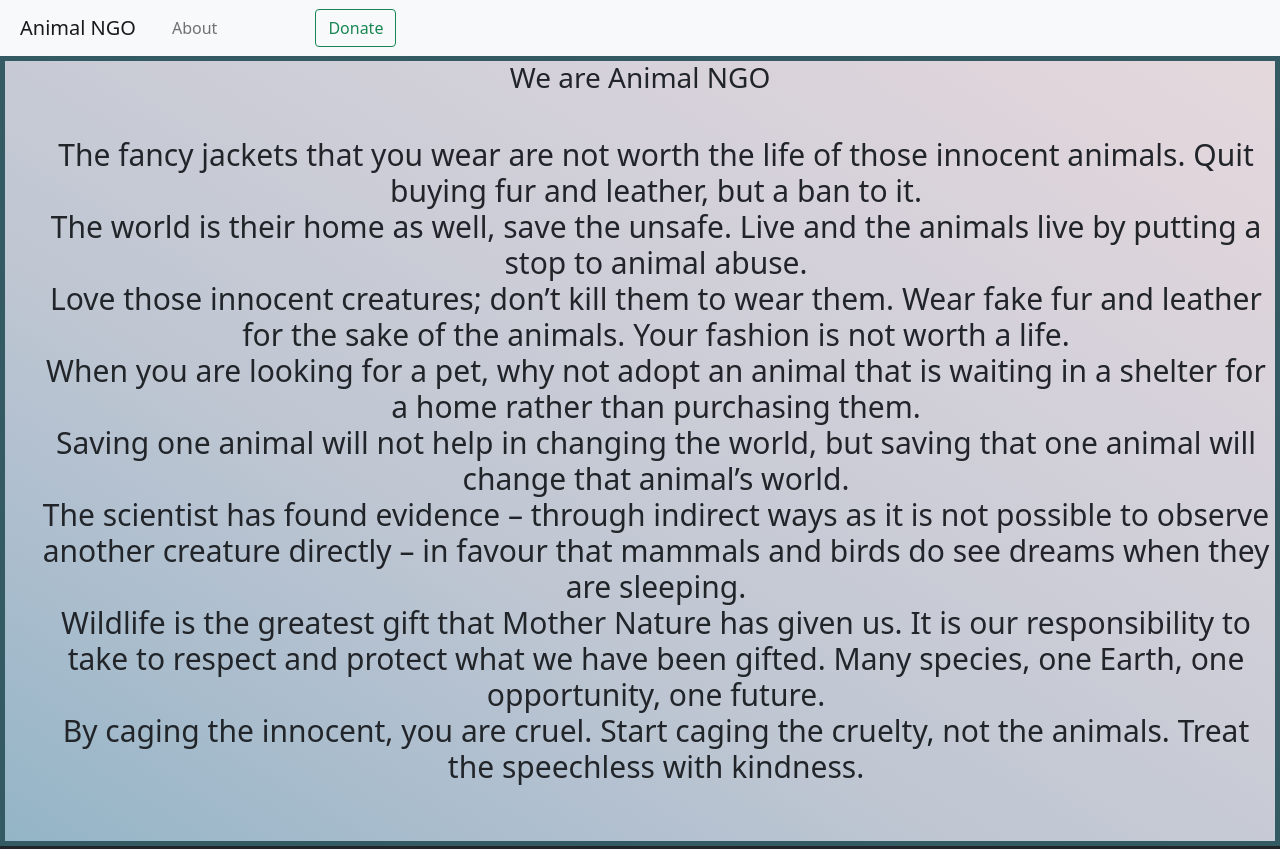
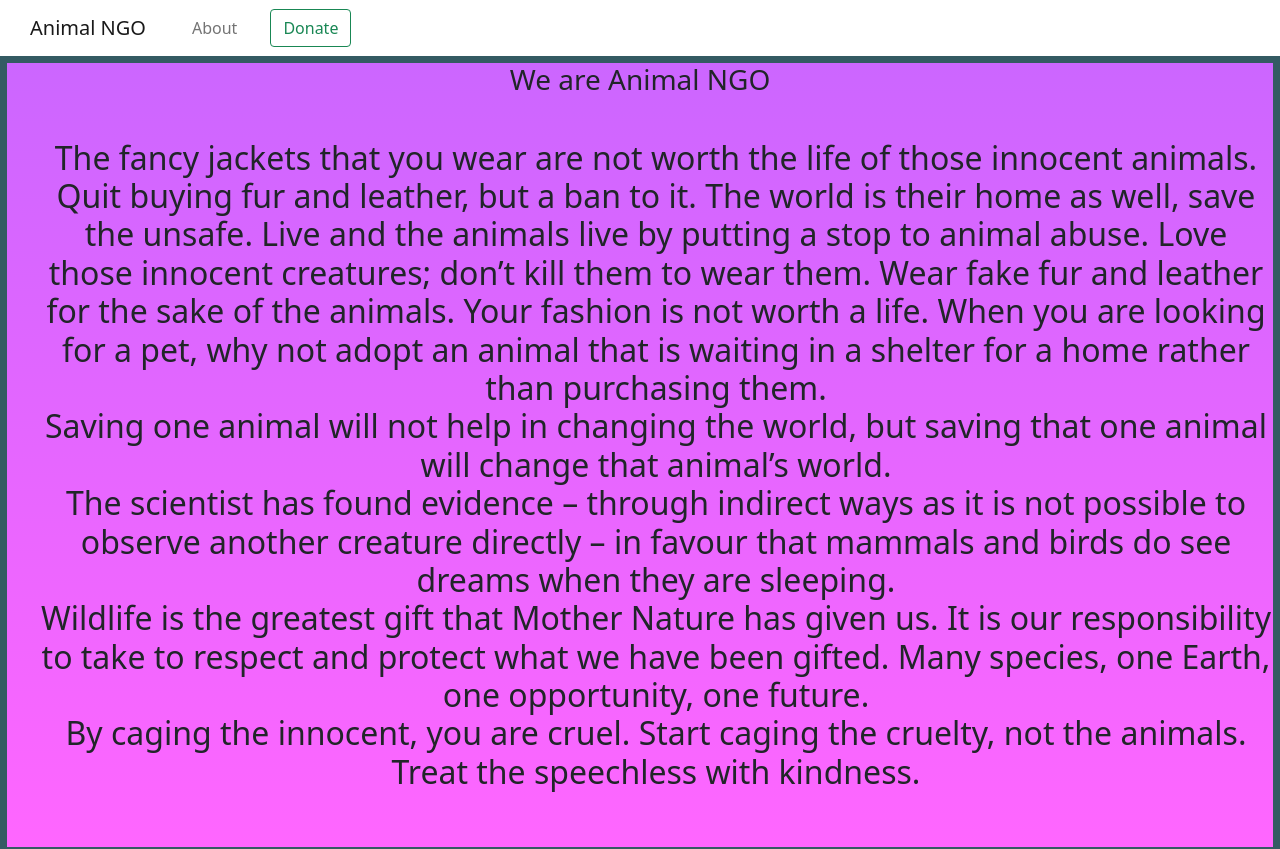
Before and after one commit to Alakhdeepsingh/Indian-AnimalNGO, a React (Create React App) app: page /about in a window 1280 px wide. Shown: the top 849 px of the page. Built offline with nearby package versions, Linux system fonts and the light colour scheme.

Commit message:
animalngo

```diff
--- a/src/About.js
+++ b/src/About.js
@@ -5,15 +5,17 @@ let fixed = {
 };
 let none = {
   listStyle: "none",
-  fontSize: "30px",
+  fontSize: "32px",
   marginTop: "10px",
 };
 let border = {
-  border: "solid 5px #345B63",
+  border: "solid 7px #345B63",
 
   backgroundImage:
-    "linear-gradient(to right top, #93b5c6, #9fb9ca, #aabdcd, #b4c1d0, #bec6d2, #c4c9d4, #caccd6, #d0cfd8, #d5d1da, #dbd3db, #e0d6db, #e4d8dc)",
-};
+    // "linear-gradient(to right top, #93b5c6, #9fb9ca, #aabdcd, #b4c1d0, #bec6d2, #c4c9d4, #caccd6, #d0cfd8, #d5d1da, #dbd3db, #e0d6db, #e4d8dc)",
+    "linear-gradient(to bottom, #cc66ff 0%, #ff66ff 100%)"
+
+  };
 
 export const About = () => {
   return (
@@ -22,24 +24,20 @@ export const About = () => {
         <p className="text-center">
           <h3>We are Animal NGO </h3> <br />{" "}
           <h6>
-            <ol style={none}>
+            <ul style={none}>
               <li>
                 The fancy jackets that you wear are not worth the life of those
                 innocent animals. Quit buying fur and leather, but a ban to it.
-              </li>
-              <li>
                 The world is their home as well, save the unsafe. Live and the
                 animals live by putting a stop to animal abuse.
-              </li>
-              <li>
                 Love those innocent creatures; don’t kill them to wear them.
                 Wear fake fur and leather for the sake of the animals. Your
                 fashion is not worth a life.
-              </li>
-              <li>
+
+
                 When you are looking for a pet, why not adopt an animal that is
                 waiting in a shelter for a home rather than purchasing them.
-              </li>
+                </li>
               <li>
                 Saving one animal will not help in changing the world, but
                 saving that one animal will change that animal’s world.
@@ -60,7 +58,7 @@ export const About = () => {
                 By caging the innocent, you are cruel. Start caging the cruelty,
                 not the animals. Treat the speechless with kindness.
               </li>
-            </ol>
+            </ul>
           </h6>
           <br />
 
--- a/src/App.css
+++ b/src/App.css
@@ -2,3 +2,6 @@
   position:absolute;
   bottom:5px;
 }
+/* .height{
+  height:1000px;
+} */
--- a/src/App.js
+++ b/src/App.js
@@ -21,7 +21,9 @@ import { Link } from "react-router-dom";
 
 let style = {
   //width: "10px",
-  height: "650px",
+  height: "640px",
+
+
 };
 //slider
 
@@ -44,25 +46,25 @@ let margin = {
 //contact us margin
 
 let margin1 = {
-  marginLeft: "90px",
+  marginLeft: "25px",
 };
 //navbar donate button right left
 
 let margin2 = {
-  margin: "10px",
+  margin: "20px",
   height:650,
-  width:20
+  width:5
 
 };
 //gapping between our vision and below three box
 
 let wow = {
-  paddingLeft: "20px",
+  paddingLeft: "30px",
 };
 //AnimalNGO space from the left in navabar
 
 let hey = {
-  padding: "10px",
+  padding: "20px",
 };
 //padding of all the three box
 
@@ -83,7 +85,7 @@ function App() {
     <>
       <Router>
         <div style={color} className="App">
-          <ReactBootStrap.Navbar bg="light" expand="lg">
+          <ReactBootStrap.Navbar bg="white" expand="lg">
             <ReactBootStrap.Navbar.Brand as={Link} style={wow} to="/">
               Animal NGO
             </ReactBootStrap.Navbar.Brand>
@@ -180,8 +182,8 @@ function App() {
 
 
 
-                <div class="row" >
-                  <div class="col col-4" >
+                <div class="row" style={{padding:100}} >
+                  <div class="col col-4 height" >
 
                   <div>
                   <ReactBootStrap.Modal.Dialog>
@@ -198,15 +200,15 @@ function App() {
                       </p>
                     </ReactBootStrap.Modal.Body>
 
-                    <ReactBootStrap.Modal.Footer>
-                      <ReactBootStrap.Button
+                    {/* <ReactBootStrap.Modal.Footer> */}
+                      {/* <ReactBootStrap.Button
                         className="btn btn-success"
                         variant="primary"
                         href="https://rzp.io/l/68IC5Nb"
                       >
                         Donate
-                      </ReactBootStrap.Button>
-                    </ReactBootStrap.Modal.Footer>
+                      </ReactBootStrap.Button> */}
+                    {/* </ReactBootStrap.Modal.Footer> */}
                   </ReactBootStrap.Modal.Dialog>
                   </div>
                   </div>
@@ -263,7 +265,7 @@ function App() {
     </p>
   </ReactBootStrap.Modal.Body>
 
-  <ReactBootStrap.Modal.Footer>
+  {/* <ReactBootStrap.Modal.Footer>
     <ReactBootStrap.Button
       className="btn btn-success"
       variant="primary"
@@ -271,14 +273,14 @@ function App() {
     >
       Donate
     </ReactBootStrap.Button>
-  </ReactBootStrap.Modal.Footer>
+  </ReactBootStrap.Modal.Footer> */}
 </ReactBootStrap.Modal.Dialog>
 
 </div>
                   </div>
                   </div>
 
-
+<div style={{padding:150}}>
                   <ReactBootStrap.CardGroup style={hey}>
                     <ReactBootStrap.Card style={margin2}>
                       <ReactBootStrap.Card.Img variant="top" src={i3} />
@@ -366,7 +368,7 @@ function App() {
                       </ReactBootStrap.Card.Body>
                     </ReactBootStrap.Card>
                   </ReactBootStrap.CardGroup>
-
+                  </div>
                   {/* <section>
                     <div className="text-center">
                       <h2>Contact Us</h2>
```
